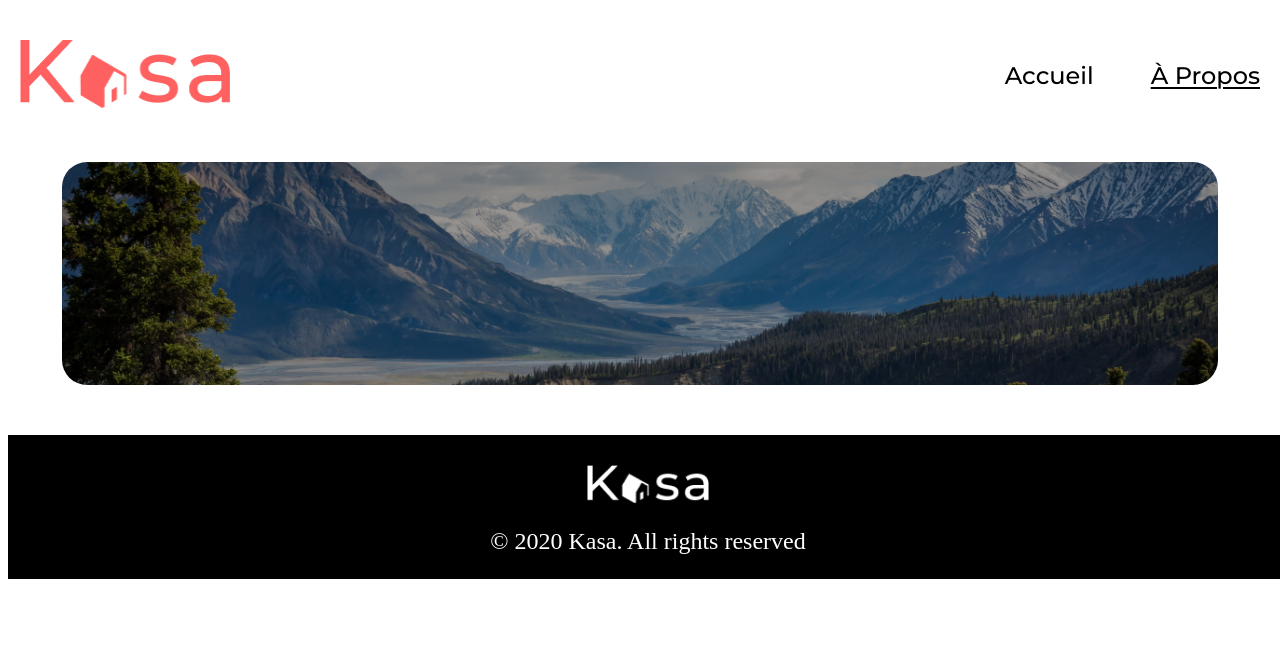
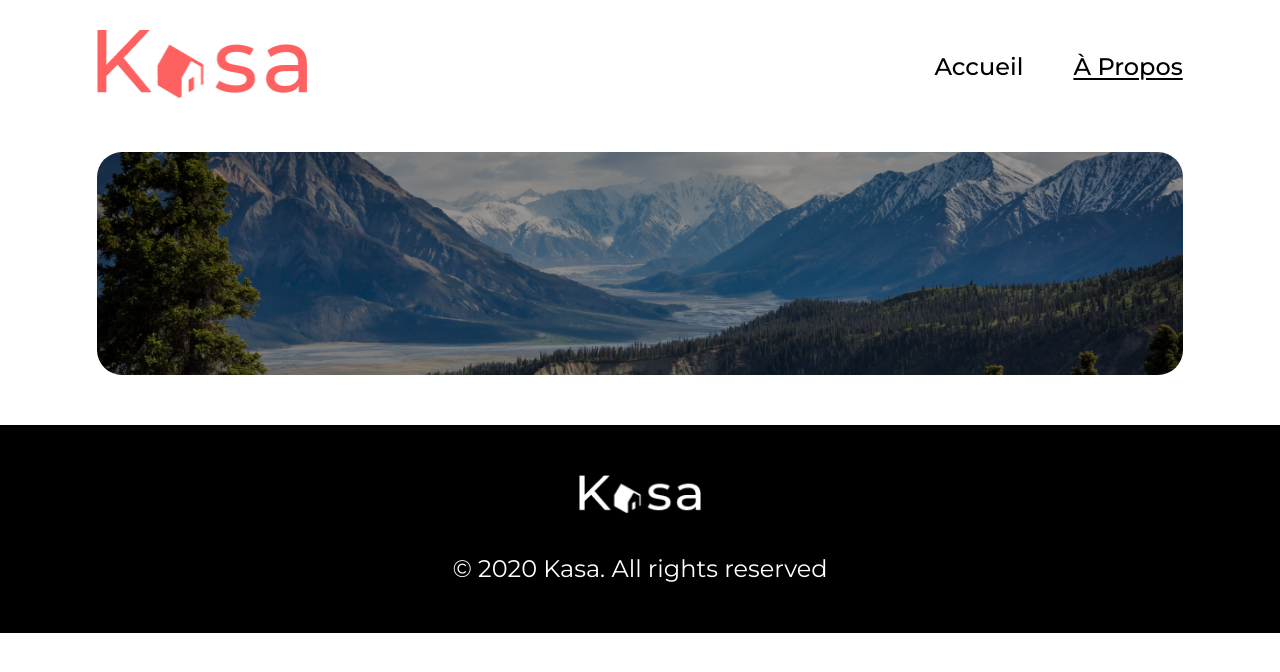
Before and after one commit to Clmt2707/Projet-6-KASA, a React (Create React App) app in the folder kasa/: page /apropos in a window 1280 px wide. Shown: the top 672 px of the page. Built offline with nearby package versions, Linux system fonts and the light colour scheme.

Commit message:
modification composant Banner

```diff
--- a/kasa/src/Layouts/Footer/Footer.scss
+++ b/kasa/src/Layouts/Footer/Footer.scss
@@ -1,16 +1,17 @@
-@import url(../../styles/variables.scss);
+@import '../../styles/variables.scss';
 
 .footer {
     width: 100%;
-    background-color: #000000;
+    max-width: 1440px;
+    background-color: $text-color;
     position: absolute;
     display: flex;
     flex-direction: column;
     align-items: center;
-    justify-content: center;
+    gap: 40px;
+    padding: 50px;
 
     &__logo {
-        margin-top: 30px;
         width: 122px;
         height: 39px;
     }
--- a/kasa/src/Layouts/Header/Header.scss
+++ b/kasa/src/Layouts/Header/Header.scss
@@ -4,13 +4,13 @@
     display: flex;
     justify-content: space-between;
     align-items: center;
-    width: 1240px;
-    margin: auto;
-    margin-top:40px;
+    margin: 30px auto;
+    width: 84.8%;
 
     &__logo {
         &__img {
             width: 210px;
+            height: 68px;
         }
     }
 
@@ -19,13 +19,12 @@
             display: flex;
             justify-content: center;
             align-items: center;
-            gap: 57px;
+            gap: 50px;
         }
 
         &__link {
             display: flex;
             font-size: 24px;
-            font-family: 'Montserrat';
             font-weight: 500;
         }
 
--- a/kasa/src/components/Banner/Banner.jsx
+++ b/kasa/src/components/Banner/Banner.jsx
@@ -1,12 +1,18 @@
 import React from "react";
 import '../Banner/Banner.scss';
 import imageBanner from '../../assets/imageBanner.png';
+import aboutImageBanner from '../../assets/aboutImageBanner.png'
 
-function Banner() {
+function Banner({page, content}) {
+    const imgsrc = page === "/" ? imageBanner : aboutImageBanner;
+    const imgClassName = page === "/" ? "banner__image" : "banner__image__about";
+
     return (
         <div className="banner">
-            <h1 className="banner__title">Chez vous, partout et ailleurs</h1>
-            <img className="banner__image" src={imageBanner} alt="falaise en bord de mer"/>
+            <img className={`banner__image ${imgClassName}`} src={imgsrc} alt="Paysage mer et montagne"/>
+            <div className="banner__content">
+                <p>{content}</p>
+            </div>
         </div>
     )
 }
--- a/kasa/src/components/Banner/Banner.scss
+++ b/kasa/src/components/Banner/Banner.scss
@@ -1,20 +1,27 @@
+@import "../../styles/App.scss";
+
 .banner {
-    width: 95%;
+    width: 84.8%;
     display: flex;
     justify-content: center;
     align-items: center;
-    margin: 40px 0 50px 32px;
-    &__title {
+    margin: 50px auto;
+    &__content {
         position: absolute;
         color: white;
         font-size: 48px;
         z-index: 1;
     }
     &__image {
-        width: 1240px;
+        width: 100%;
         height: 223px;
         border-radius: 25px;
         object-fit: cover;
-        filter: brightness(60%);
+        filter: brightness(30%);
+
+        &__about {
+            filter: brightness(60%);
+        }
     }
+
 }
--- a/kasa/src/components/aboutBanner/aboutBanner.jsx
+++ /dev/null
@@ -1,13 +0,0 @@
-import React from "react";
-import '../aboutBanner/aboutBanner.scss';
-import aboutImageBanner from '../../assets/aboutImageBanner.png'
-
-function AboutBanner() {
-    return (
-        <div className="aboutBanner">
-            <img className="aboutBanner__image" src={aboutImageBanner} alt="Montagne et rivière"/>
-        </div>
-    )
-}
-
-export default AboutBanner
--- a/kasa/src/components/aboutBanner/aboutBanner.scss
+++ /dev/null
@@ -1,14 +0,0 @@
-.aboutBanner {
-    display: flex;
-    justify-content: center;
-    align-items: center;
-    margin: 50px auto;
-
-    &__image {
-        width: 91.5%;
-        height: 223px;
-        border-radius: 25px;
-        object-fit: cover;
-        filter: brightness(60%);
-    }
-}
--- a/kasa/src/pages/A propos/APropos.jsx
+++ b/kasa/src/pages/A propos/APropos.jsx
@@ -1,12 +1,12 @@
 import React from "react";
 import Layout from "../../Layouts/Layout";
-import AboutBanner from "../../components/aboutBanner/aboutBanner";
+import Banner from "../../components/Banner/Banner";
 
 function Apropos () {
     return(
         <>
             <Layout>
-                <AboutBanner />
+                <Banner />
             </Layout>
         </>
     )
--- a/kasa/src/pages/Accueil/Accueil.jsx
+++ b/kasa/src/pages/Accueil/Accueil.jsx
@@ -6,7 +6,7 @@ function Accueil() {
     return(
         <>
             <Layout>
-                <Banner />
+                <Banner page="/" content="Chez vous, partout et ailleurs" />
             </Layout>
         </>
     )
--- a/kasa/src/styles/App.scss
+++ b/kasa/src/styles/App.scss
@@ -1,12 +1,17 @@
 @import 'variables';
+@import url('https://fonts.googleapis.com/css2?family=Montserrat:wght@200;300;400;500;700&display=swap');
 
+* {
+    box-sizing: border-box;
+    font-family: 'Montserrat', sans-serif;
+    margin: 0;
+    padding: 0;
 
+}
 
-html {
-    position: relative;
-    margin: auto;
+body {
+    width: 100%;
     max-width: 1440px;
-    font-family: 'Montserrat-Regular';
 }
 
 ul {
--- a/kasa/src/styles/variables.scss
+++ b/kasa/src/styles/variables.scss
@@ -1,4 +1,4 @@
-@import url('https://fonts.googleapis.com/css2?family=Montserrat:wght@200;300;400;500;700&display=swap');
+
 
 
 $text-color: #000000;
```
